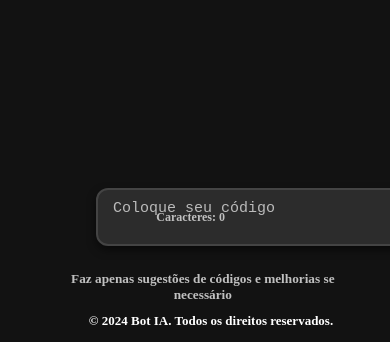
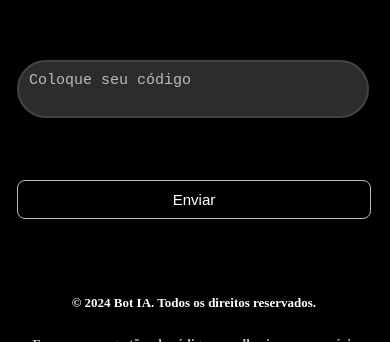
Before and after one commit to Getulio1997/bot-ia-front, an Angular app: page /bot-ia in a window 390 px wide. Shown: the part 502-844 px from the top of the page. Built offline with nearby package versions, Linux system fonts and the light colour scheme.

Commit message:
Fix: Implementação do endpoint para chamar a API do bot

```diff
--- a/src/app/app-module.ts
+++ b/src/app/app-module.ts
@@ -5,6 +5,8 @@ import { RouterModule } from "@angular/router";
 import { AppComponent } from "./app.component";
 import { BotIaComponent } from "./bot-ia/bot-ia.component";
 import { FormsModule } from "@angular/forms";
+import { provideHttpClient, withInterceptorsFromDi } from "@angular/common/http";
+import { BotApiRestService } from "../service/bot-api-rest.service";
 
 @NgModule({
   declarations: [
@@ -15,11 +17,11 @@ import { FormsModule } from "@angular/forms";
     BrowserModule,
     AppRoutingModule,
     RouterModule,
-    FormsModule
+    FormsModule,
   ],
-  providers: [],
+  providers: [
+    BotApiRestService,
+    provideHttpClient(withInterceptorsFromDi())],
   bootstrap: [AppComponent]
 })
-export class AppModule {
-  ngDoBootstrap() {}
-}
+export class AppModule {}
--- a/src/app/app.component.html
+++ b/src/app/app.component.html
@@ -1,21 +1,4 @@
-<!DOCTYPE html>
-<html lang="pt-br">
-
-<head>
-  <meta charset="UTF-8">
-  <meta name="viewport" content="width=device-width, initial-scale=1.0">
-</head>
-
-<body>
-  <!-- <div class="row">
-    <div class="col-md-3">
-        <img src="assets/images/Bot-1.png" class="img-thumbnail" alt="bot">
-    </div>
-  </div> -->
-  <footer class="copy">
-    <p>&copy; 2024 Bot IA. Todos os direitos reservados.</p>
-  </footer>
-</body>
-
-</html>
-<app-bot-ia></app-bot-ia>
+<footer class="copy">
+  <p>&copy; 2024 Bot IA. Todos os direitos reservados.</p>
+</footer>
+<router-outlet></router-outlet>
--- a/src/app/app.component.scss
+++ b/src/app/app.component.scss
@@ -6,16 +6,13 @@
   font-weight: bold;
   font-size: 13px;
   margin: auto;
+  color: white;
 }
 
-.img-thumbnail {
-  max-width: 200px;
-  min-width: 200px;
+@media (max-width: 768px) {
+  .copy {
+    width: 84%;
+    bottom: 18px;
+    left: 30px;
+  }
 }
-
-.img {
-  margin: auto;
-  position: fixed;
-  left: 83%;
-  height: 30%;
-}
--- a/src/app/bot-ia/bot-ia.component.html
+++ b/src/app/bot-ia/bot-ia.component.html
@@ -8,7 +8,11 @@
 
 <body>
   <div class="container">
-    <form (ngSubmit)="onSubmit()">
+    <div *ngIf="resposta" class="resposta">
+      <h3>Resposta:</h3>
+      <p>{{ resposta }}</p>
+    </div>
+    <form (ngSubmit)="enviaMensagem(inputText)">
       <div class="input-group">
         <textarea
           #textarea
@@ -18,10 +22,7 @@
           name="search"
           (input)="ajustaAltura()"
         ></textarea>
-        <div class="caracteres">
-          Caracteres: {{ inputText.length }}
-        </div>
-        <div class="input-group-append btn">
+        <div>
           <button class="btn btn-primary" type="submit">Enviar</button>
         </div>
       </div>
--- a/src/app/bot-ia/bot-ia.component.scss
+++ b/src/app/bot-ia/bot-ia.component.scss
@@ -5,7 +5,6 @@
   text-align: center;
   font-weight: bold;
   font-size: 13px;
-  background-color: #121212;
 }
 
 .pesquisa {
@@ -13,27 +12,27 @@
   width: 84%;
   font-size: 15px;
   border: 2px solid #444444;
-  border-radius: 12px;
-  box-shadow: 0 4px 8px rgba(0, 0, 0, 0.5);
-  padding: 10px 15px;
+  border-radius: 50px;
+  padding: 10px 10px;
   background-color: #2c2c2c;
   resize: none;
   min-height: 2rem;
-  height: auto;
   max-height: 20rem;
   overflow-y: auto;
   left: 6rem;
   bottom: 6rem;
+  color: white;
 }
 
-.caracteres {
-  position: fixed;
-  bottom: 13%;
-  right: 10rem;
-  color: #c0c0c0;
-  font-size: 12px;
-  padding: 2px 5px;
-  margin-bottom: 5px;
+.resposta {
+  width: 70%;
+  margin-bottom: 10rem;
+  padding: 15px 15px;
+  border: 1px solid #d21c1c;
+  border-radius: 30px;
+  margin-left: 10rem;
+  color: white;
+  text-align: justify;
 }
 
 .pesquisa::placeholder {
@@ -59,13 +58,13 @@
   border-radius: 8px;
   cursor: pointer;
   transition: background-color 0.5s, border-color 0.5s;
-  top: -40px;
-  left: 17rem;
+  top: 8px;
+  left: 35rem;
 }
 
 .btn-primary:hover {
-  background-color: #0056b3;
-  border-color: #004a99;
+  background-color: #0074f197;
+  border-color: #f8f8f8;
 }
 
 .btn-primary:active {
@@ -73,11 +72,82 @@
   border-color: #003766;
 }
 
+.btn-danger {
+  background-color: transparent;
+  border: 1px solid #bbbbbb;
+  color: #ffffff;
+  font-size: 15px;
+  padding: 10px 20px;
+  border-radius: 8px;
+  cursor: pointer;
+  transition: background-color 0.5s, border-color 0.5s;
+  top: -40px;
+  left: 28rem;
+}
+
+.btn-danger:hover {
+  background-color: #f1000097;
+  border-color: #f8f8f8;
+}
+
+.btn-danger:active {
+  background-color: #850000;
+  border-color: #660000;
+}
+
 h5 {
   position: fixed;
   bottom: 2%;
-  left: 12%;
+  left: 10rem;
   width: 80%;
   text-align: center;
   color: #c0c0c0;
 }
+
+@media (max-width: 768px) {
+  .pesquisa {
+    width: 84%;
+    left: 17px;
+    bottom: 14rem;
+  }
+
+  .btn-primary {
+    top: -63px;
+    left: -17px;
+    width: 91%;
+    text-align: center;
+  }
+
+  .btn-danger {
+    top: -63px;
+    left: -17px;
+    width: 91%;
+    text-align: center;
+  }
+
+  h5 {
+    left: 5%;
+    width: 90%;
+    top: 51rem;
+  }
+}
+
+@media (orientation: landscape) and (max-width: 768px) {
+  .pesquisa {
+    width: 90%;
+    left: 28px;
+    bottom: 7rem;
+  }
+
+  .btn-primary {
+    top: -2px;
+    left: -16px;
+    width: 23%;
+  }
+
+  h5 {
+    left: 5%;
+    width: 90%;
+    top: 21rem;
+  }
+}
--- a/src/app/bot-ia/bot-ia.component.ts
+++ b/src/app/bot-ia/bot-ia.component.ts
@@ -10,15 +10,20 @@ import { Mensagem } from '../../model/mensagem';
 export class BotIaComponent {
   @ViewChild('textarea') textarea!: ElementRef<HTMLTextAreaElement>;
 
-  mensagem: Mensagem[] = []
+  resposta: string = '';
   inputText: string = '';
 
-  constructor(
-    private botService: BotApiRestService
-  ) {}
+  constructor(private botApiRestService: BotApiRestService) {}
 
-  onSubmit(): void {
-    console.log('Form submitted:', this.inputText);
+  enviaMensagem(mensagem: string): void {
+    this.botApiRestService.enviarMensagem(mensagem).subscribe(
+      (response) => {
+        this.resposta = response.resposta;
+      },
+      (error) => {
+        console.error('Erro ao enviar mensagem', error);
+      }
+    );
   }
 
   ajustaAltura(): void {
--- a/src/index.html
+++ b/src/index.html
@@ -1,10 +1,9 @@
 <!doctype html>
-<html lang="pt-br" style="color-scheme: dark;">
+<html lang="pt-br">
 
 <head>
   <meta charset="utf-8">
   <title>BotIa</title>
-  <base href="/">
   <meta name="viewport" content="width=device-width, initial-scale=1">
   <link rel="icon" type="image/x-icon" href="favicon.ico">
 </head>
--- a/src/service/bot-api-rest.service.ts
+++ b/src/service/bot-api-rest.service.ts
@@ -1,9 +1,19 @@
 import { Injectable } from '@angular/core';
+import { Mensagem } from '../model/mensagem';
+import { HttpClient, HttpHeaders } from '@angular/common/http';
+import { Observable } from 'rxjs';
 
 @Injectable({
   providedIn: 'root'
 })
 export class BotApiRestService {
 
-  constructor() { }
+  private apiUrl = 'http://localhost:8000/analisa_texto';
+
+  constructor(private http: HttpClient) {}
+
+  enviarMensagem(mensagem: string): Observable<any> {
+    return this.http.post<any>(this.apiUrl, { texto: mensagem });
+  }
+
 }
--- a/src/styles.scss
+++ b/src/styles.scss
@@ -1 +1,3 @@
-// @import "../node_modules/bootstrap/scss/bootstrap";
+body {
+  background-color: black;
+}
```
